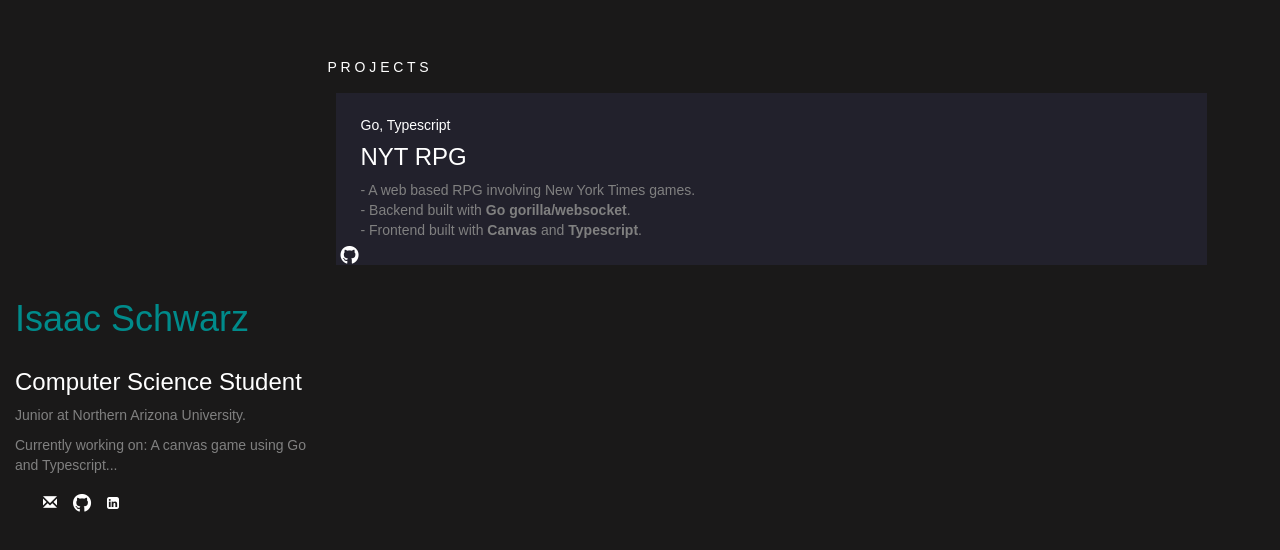
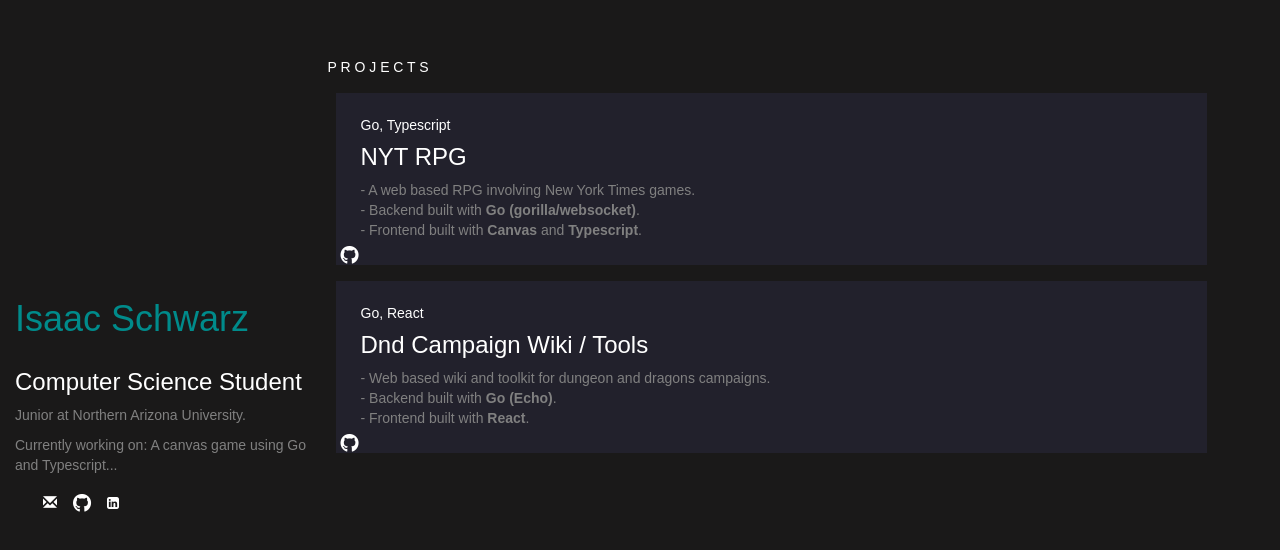
Before and after one commit to shantz14/shantz14.github.io, a plain HTML site: page index.html in a window 1280 px wide. Drawn offline with nearby package versions, Linux system fonts and the light colour scheme.

Commit message:
dnd proj

```diff
--- a/index.html
+++ b/index.html
@@ -45,12 +45,28 @@
                             <h3>NYT RPG</h3>
                             <p>
                             - A web based RPG involving New York Times games. <br>
-                            - Backend built with <b>Go gorilla/websocket</b>. <br>
+                            - Backend built with <b>Go (gorilla/websocket)</b>. <br>
                             - Frontend built with <b>Canvas</b> and <b>Typescript</b>.
                             </p>
                         </div>
                     </a>
                     <a class = "github" href = "https://github.com/shantz14/nytrpg">
+                        <i class="fab fa-github fa-lg"></i>
+                    </a>
+                </div>
+                <div class="project">
+                    <a href="">
+                        <div>
+                            <h5>Go, React</h5>
+                            <h3>Dnd Campaign Wiki / Tools</h3>
+                            <p>
+                            - Web based wiki and toolkit for dungeon and dragons campaigns. <br>
+                            - Backend built with <b>Go (Echo)</b>. <br>
+                            - Frontend built with <b>React</b>.
+                            </p>
+                        </div>
+                    </a>
+                    <a class = "github" href = "https://github.com/shantz14/dnd">
                         <i class="fab fa-github fa-lg"></i>
                     </a>
                 </div>
```
